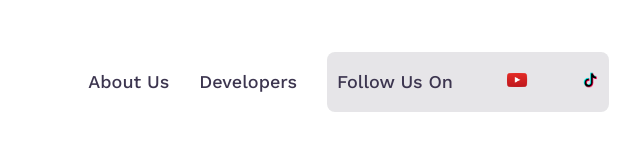
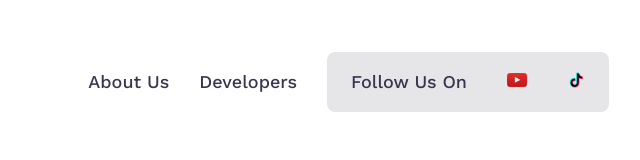
Before and after one commit to moshi021/B8A2-Gamer-Zone, a plain HTML site: page index.html in a window 1280 px wide. Shown: the full height of the page, 503-1143 px from the left. Drawn offline with nearby package versions, Linux system fonts and the light colour scheme.

Commit message:
favicon issue solved

```diff
--- a/gamer.css
+++ b/gamer.css
@@ -41,7 +41,7 @@ li a{
 
 .links li{
     display: flex;
-    justify-content: space-between;
+    justify-content: space-around;
     text-align: center;
     align-items: center;
 
--- a/index.html
+++ b/index.html
@@ -4,7 +4,7 @@
     <meta charset="UTF-8">
     <meta name="viewport" content="width=device-width, initial-scale=1.0">
     <title>B8A2-Gamer-Zone</title>
-    <link rel="icon" type="image/x-icon" href="/images/Frame.png">
+    <link rel="icon" type="image/x-icon" href="images/Frame.png">
     <link rel="stylesheet" href="gamer.css">
 </head>
 <body>
```
